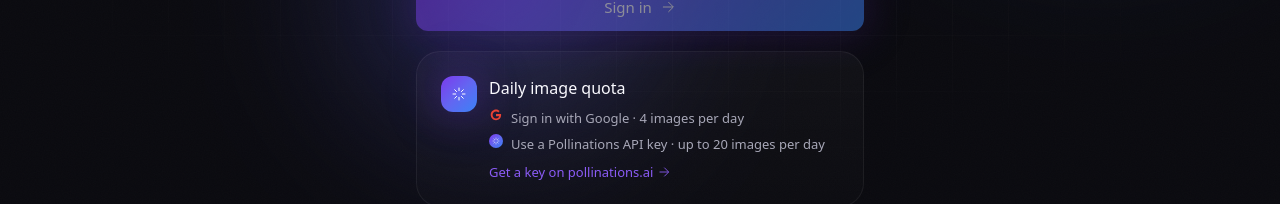
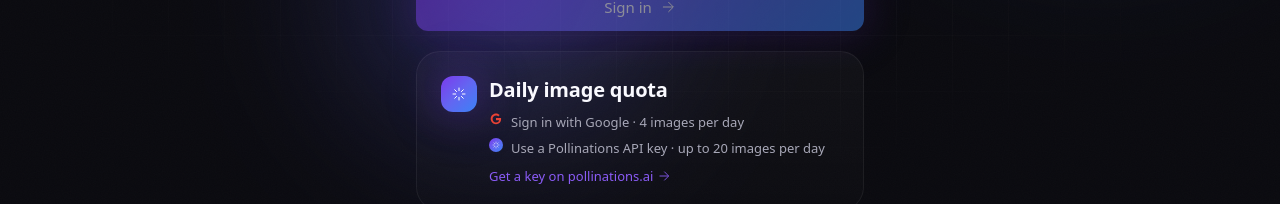
Before and after one commit to setokaibamo-stack/text-to-image-web, a Next.js app: page /en/auth in a window 1280 px wide. Shown: the part 702-906 px from the top of the page. Built offline with nearby package versions, Linux system fonts and the light colour scheme.

Commit message:
Fix undefined text-heading-sm class on quota card title
Co-Authored-By: Seto Kaiba <setokaibamo@gmail.com>

```diff
--- a/src/components/auth-form.tsx
+++ b/src/components/auth-form.tsx
@@ -163,7 +163,7 @@ export function AuthForm({ locale, dict }: { locale: Locale; dict: Dict }) {
             <SparkleIcon width={16} height={16} />
           </span>
           <div className="flex flex-col gap-2">
-            <div className="text-heading-sm text-[var(--text-primary)]">
+            <div className="text-heading-md text-[var(--text-primary)]">
               {dict.auth.quotaTitle}
             </div>
             <ul className="grid gap-1.5 text-body-sm text-[var(--text-secondary)]">
```
